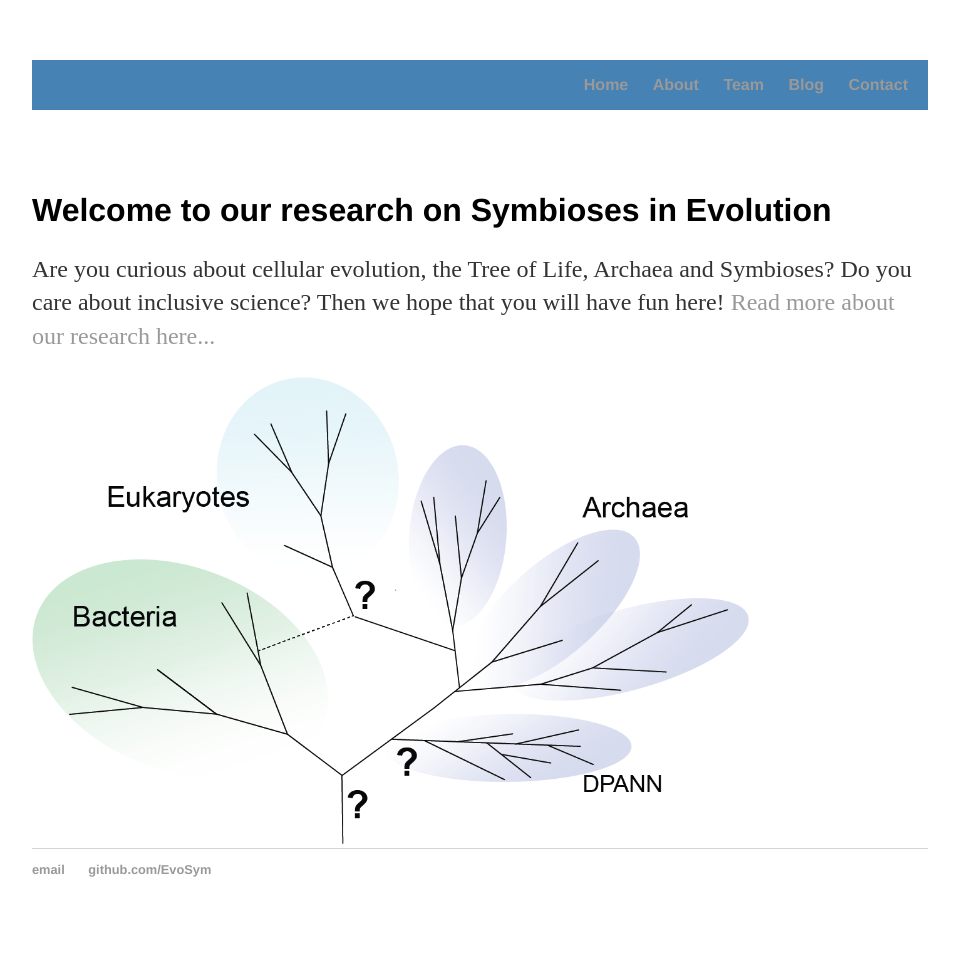
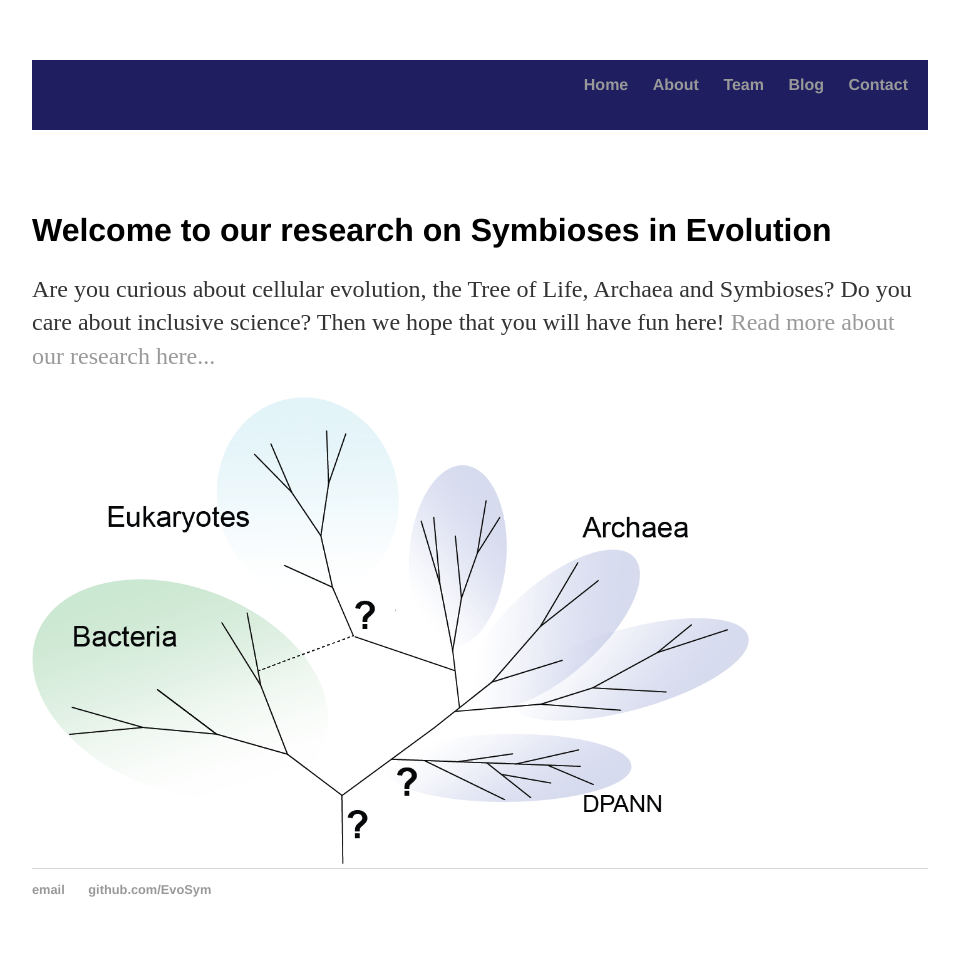
Before and after one commit to EvoSym/EvoSym.github.io, a Jekyll site: the page built from index.html, in a window 1280 px wide. Shown: the whole page, without its empty margins (160-1119 px from the left). Built offline with Jekyll 4.4.1, drawn with Linux system fonts in a browser that asks for light colours.

Commit message:
Update main.css

```diff
--- a/css/main.css
+++ b/css/main.css
@@ -1,14 +1,14 @@
 header {
     width: 100%;
-    height: 50px;
+    height: 70px;
     display: block;
-    background-color: #4682B4;
+    background-color: #1E1E60;
  }
 nav {
     width: 100%;
-    height: 50px;
+    height: 70px;
     display: block;
-    background-color: #4682B4;
+    background-color: #1E1E60;
  }
 body {
     margin: 60px auto;
```
